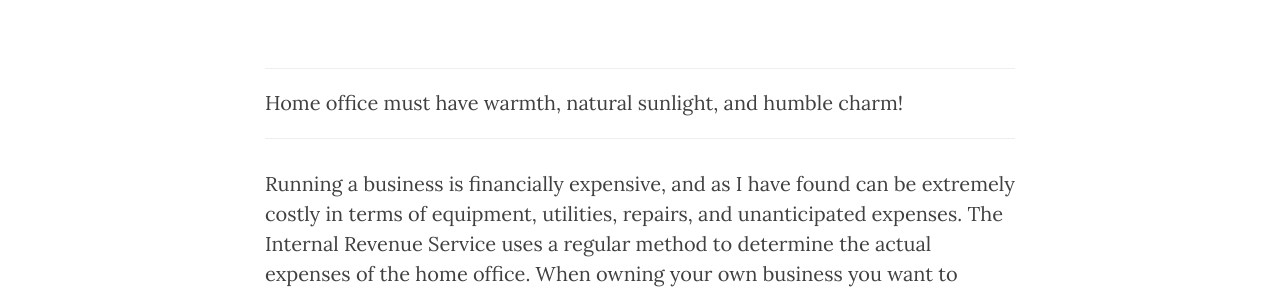
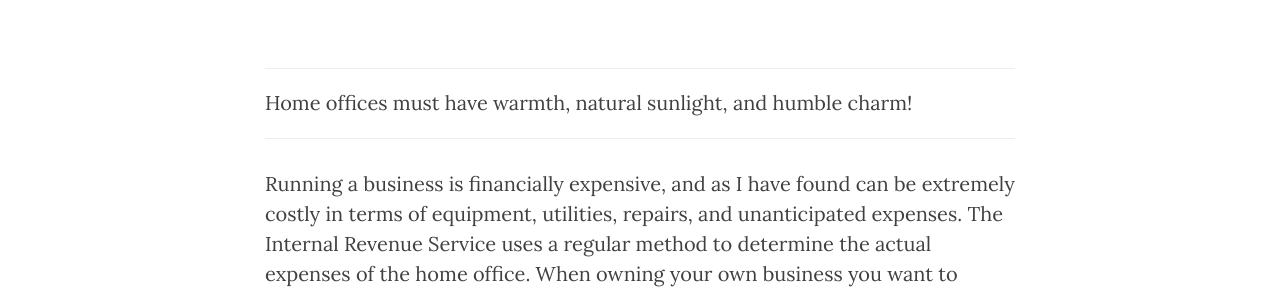
Before and after one commit to grumaccountant/eric, a Jekyll site: the page built from office.html, in a window 1280 px wide. Shown: the part 423-712 px from the top of the page. Built offline with Jekyll 4.4.1, drawn with Linux system fonts in a browser that asks for light colours; nearby versions of some CDN libraries.

Commit message:
Update office.html

```diff
--- a/office.html
+++ b/office.html
@@ -9,7 +9,7 @@ header-img: "img/HO1.png"
   <div class="row">
     <div class="col-xs-13">
 <hr>
-Home office must have warmth, natural sunlight, and humble charm!<hr>
+Home offices must have warmth, natural sunlight, and humble charm!<hr>
 <p><p>
 Running a business is financially expensive, and as I have found can be extremely costly in terms of equipment, utilities, repairs, and unanticipated expenses.  The Internal Revenue Service uses a regular method to determine the actual expenses of the home office.  When owning your own business you want to regularly use part of your home exclusively for conducting business.  An addition was built on my regular home that is encased by four walls and two doors, one which leads outside of the home.
 <p><p>
@@ -20,7 +20,7 @@ The elements of an office space should include a working area, client meeting ar
 Generally, deductions for a home office are based on the square footage percentage of your home devoted to business use. So, if you use a whole room or part of a room for conducting your business, you need to figure out the percentage of your home devoted.  The home office deduction is available for business owners and not so much for employees.
 
 
-
+     </p></p></p></p></p></p></p></p>
     </div>
   </div>
 </div>
```
